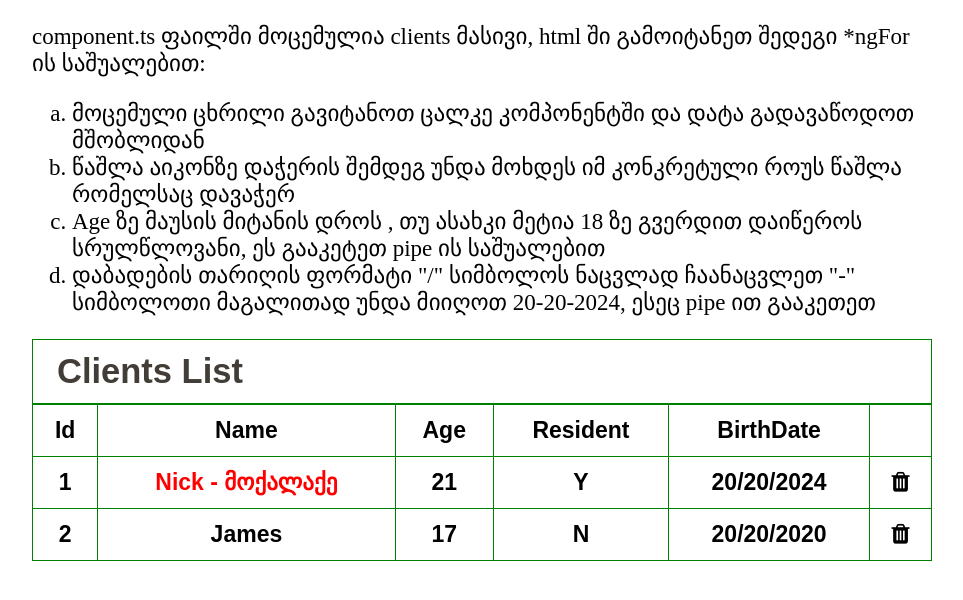
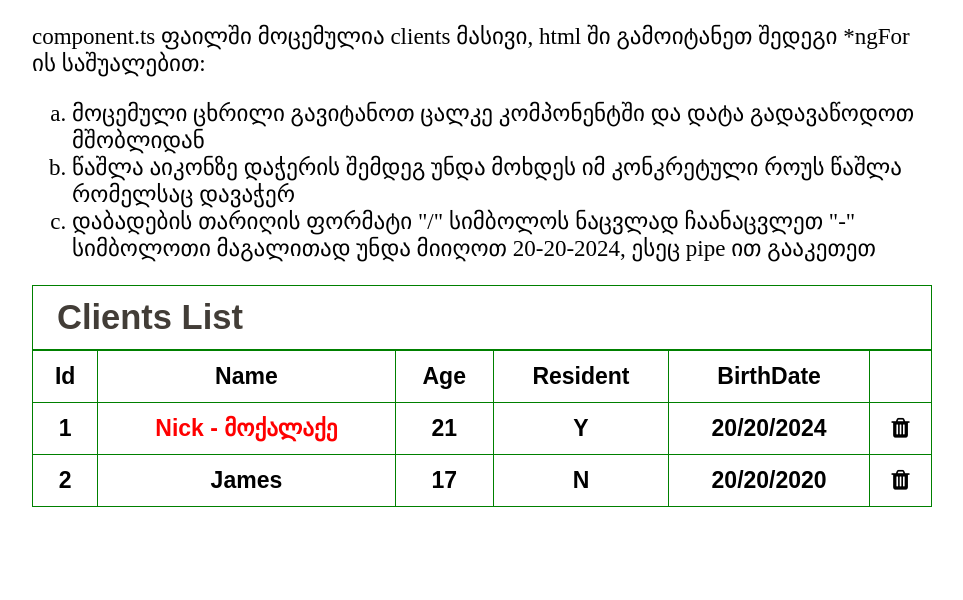
Before and after one commit to gptskialadze/bog-training, an Angular app: page / in a window 1280 px wide. Shown: the top 600 px of the page, without its empty margins (158-1121 px from the left). Built offline with nearby package versions, Linux system fonts and the light colour scheme.

Commit message:
change desc

```diff
--- a/src/app/app.component.html
+++ b/src/app/app.component.html
@@ -5,7 +5,6 @@
 <ol type="a">
     <li>მოცემული ცხრილი გავიტანოთ ცალკე კომპონენტში და დატა გადავაწოდოთ მშობლიდან</li>
     <li>წაშლა აიკონზე დაჭერის შემდეგ უნდა მოხდეს იმ კონკრეტული როუს წაშლა რომელსაც დავაჭერ</li>
-    <li>Age ზე მაუსის მიტანის დროს , თუ ასახკი მეტია 18 ზე გვერდით დაიწეროს სრულწლოვანი, ეს გააკეტეთ pipe ის საშუალებით</li>
     <li>დაბადების თარიღის ფორმატი "/" სიმბოლოს ნაცვლად ჩაანაცვლეთ "-" სიმბოლოთი მაგალითად უნდა მიიღოთ 20-20-2024, ესეც pipe ით გააკეთეთ </li>
 </ol>
 
```
